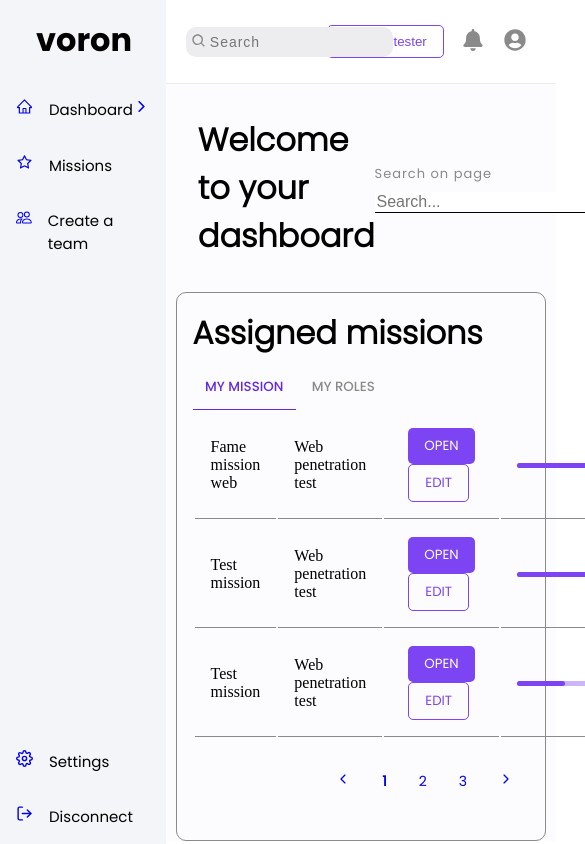
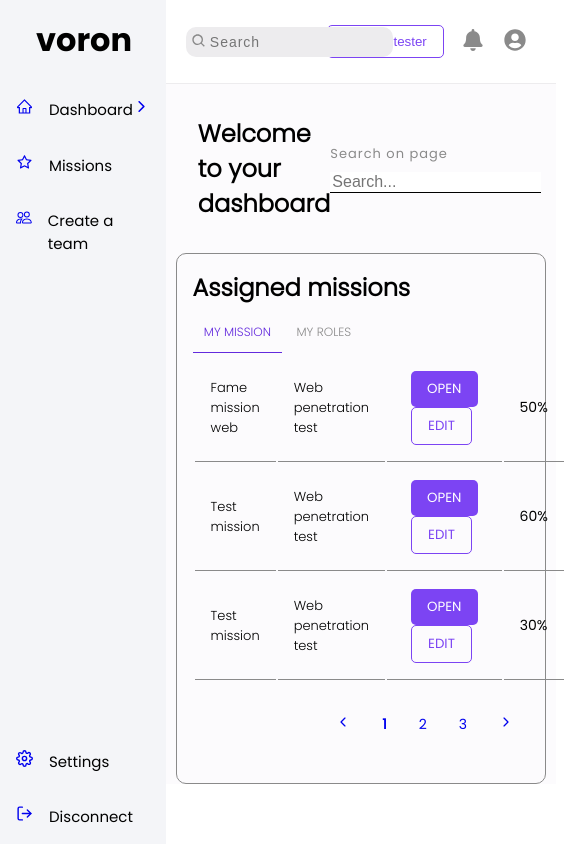
Before and after one commit to vrn-sh/erp, a React (Vite) app in the folder web/: page /dashboard in a window 390 px wide. Shown: the top 844 px of the page, 585 px wide, since content can reach past the window. Built offline with nearby package versions, Linux system fonts and the light colour scheme.

Commit message:
some responsive manage

```diff
--- a/web/src/component/SideBar/SideBar.scss
+++ b/web/src/component/SideBar/SideBar.scss
@@ -94,6 +94,11 @@
     height: 100%;
     padding: 0;
     margin: 0;
+}
+
+.sidebar Link {
+    display: flex;
+    flex-direction: row;
 }
 
 .sidebar a {
--- a/web/src/pages/Dashboard/Dashboard.scss
+++ b/web/src/pages/Dashboard/Dashboard.scss
@@ -1,4 +1,4 @@
-.non-margin-padding {
+@mixin non-margin-padding {
     padding: 0;
     margin: 0;
 }
@@ -10,7 +10,7 @@
 }
 
 .dashboard_container {
-    @extend .non-margin-padding;
+    @include non-margin-padding;
     display: flex;
     flex-direction: column;
     height: 100vh;
@@ -18,7 +18,7 @@
 }
 
 .dashboard-pages {
-    @extend .non-margin-padding;
+    @include non-margin-padding;
     background-color: var(--basic-bg);
     width: 100%;
 }
@@ -32,7 +32,7 @@
 }
 
 .page-info h1 {
-    @extend .non-margin-padding;
+    @include non-margin-padding;
     text-align: start;
     font-family: "Poppins-Light";
 }
@@ -45,7 +45,7 @@
 }
 
 .page-searcher label {
-    @extend .non-margin-padding;
+    @include non-margin-padding;
     background: transparent;
     letter-spacing: 1px;
     font-family: 12px;
@@ -75,7 +75,7 @@
 }
 
 .dashboard-table h1 {
-    @extend .non-margin-padding;
+    @include non-margin-padding;
     font-family: "Poppins-Light";
 }
 
@@ -116,6 +116,8 @@ table {
 td {
     border-bottom: 1px solid var(--gray-btn);
     padding: 1rem;
+    font-family: "Poppins-Light";
+    font-size: 16px;
 }
 
 table input {
@@ -192,3 +194,20 @@ table input {
     font-size: 14px;
     font-family: "Poppins-Regular";
 }
+
+@media only screen and (max-width: 960px) {
+    .page-info h1, .dashboard-table h1 {
+        font-size: 1.5rem;
+    }
+    .process-bar {
+        display: none;
+    }
+    .subHeader button {
+        min-width: .5rem;
+        font-size: 12px;
+        font-family: "Poppins-Light";
+    }
+    td {
+        font-size: 13px;
+    }
+}
--- a/web/src/pages/Dashboard/Dashboard.tsx
+++ b/web/src/pages/Dashboard/Dashboard.tsx
@@ -1,10 +1,12 @@
-import React from 'react';
+import React, { useState } from 'react';
 import SideBar from '../../component/SideBar/SideBar';
 import TopBar from '../../component/SideBar/TopBar';
 import './Dashboard.scss';
 import SubDashboard from './SubDashboard';
 
 export default function Dashboard() {
+    const [burger, setBurger] = useState(false);
+
     return (
         <div className="dashboard">
             <SideBar />
--- a/web/src/pages/Dashboard/DashboardMission.tsx
+++ b/web/src/pages/Dashboard/DashboardMission.tsx
@@ -9,7 +9,7 @@ type Props = {
 
 function DashboardMission(props: Props) {
     const { list } = props;
-    const [active, setActive] = useState('1');
+    const [active, setActive] = useState('mission');
 
     // Pagination
     const [currentPage, setCurrentPage] = useState(1);
@@ -55,23 +55,25 @@ function DashboardMission(props: Props) {
                 <div className="subHeader">
                     <button
                         key={1}
-                        id="1"
+                        id="mission"
                         type="button"
-                        className={active === '1' ? 'active' : undefined}
+                        className={active === 'mission' ? 'active' : undefined}
                         onClick={handleClick}
                     >
                         My Mission
                     </button>
                     <button
                         key={2}
-                        id="2"
+                        id="roles"
                         type="button"
-                        className={active === '2' ? 'active' : undefined}
+                        className={active === 'roles' ? 'active' : undefined}
                         onClick={handleClick}
                     >
                         My Roles
                     </button>
                 </div>
+                {active === "mission" ?
+                <>
                     <table>
                         {records.map((mission) => {
                             return (
@@ -151,6 +153,8 @@ function DashboardMission(props: Props) {
                             </li>
                         </ul>
                     </nav>
+                </>
+                 : null}
             </div>
         </div>
     );
```
Lines whose indentation alone changed are shown as unchanged.
